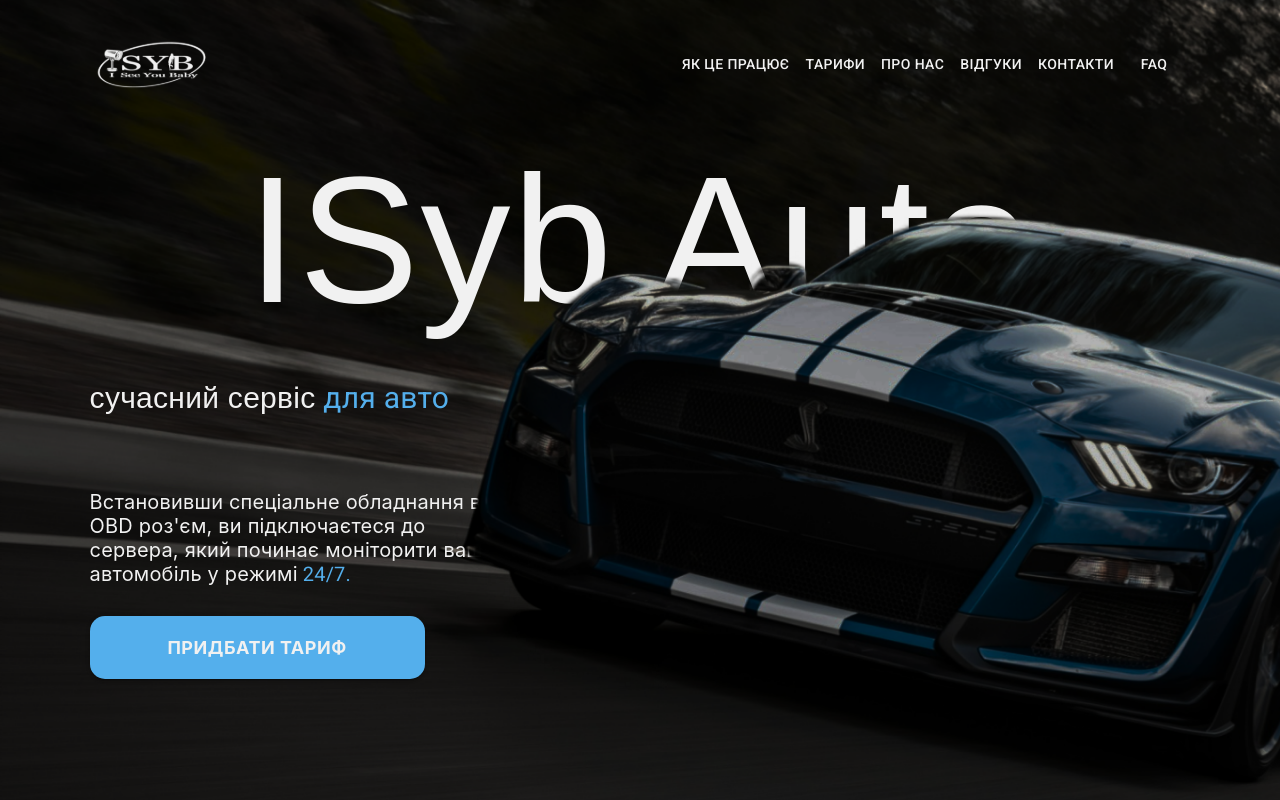
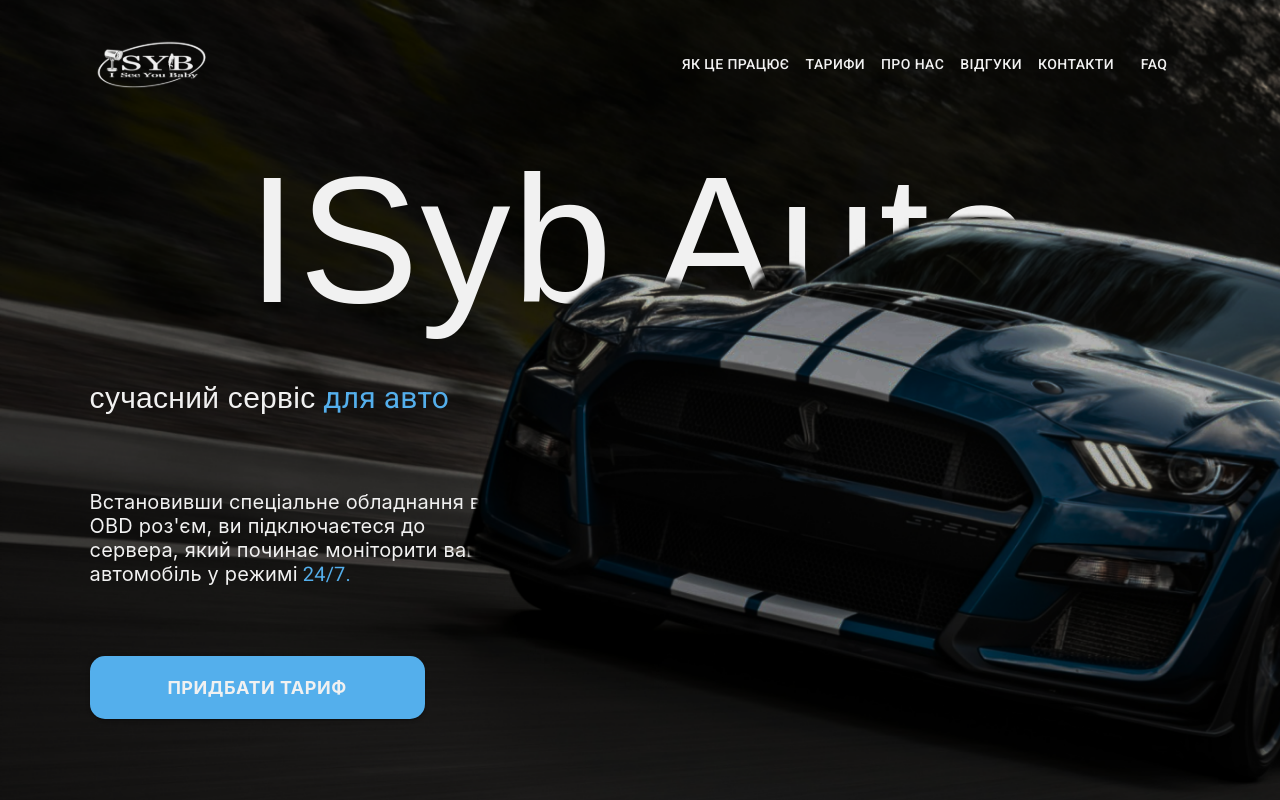
Before and after one commit to TM-OBD/obd_front, a React (Create React App) app in the folder frontend/: page / in a window 1280 px wide. Shown: the top 800 px of the page. Built offline with nearby package versions, Linux system fonts and the light colour scheme; a web font is replaced by a local one.

Commit message:
add hover on button TitleBlock

```diff
--- a/frontend/src/components/Body/TitleBlock.js
+++ b/frontend/src/components/Body/TitleBlock.js
@@ -1,3 +1,172 @@
+// import * as React from "react";
+// import Box from "@mui/material/Box";
+// import Grid from "@mui/material/Grid";
+// import { Typography } from "@mui/material";
+// import Button from "@mui/material/Button";
+// import Car from "../../images/Main/Car.png";
+// import Background from "../../images/Main/Background.png";
+// import "../../index.css";
+// import styled from "@emotion/styled";
+
+// const Container = styled(Box)`
+//   position: relative;
+//   width: 100%;
+//   padding: 105px 7% 0 7%;
+//   min-height: 100vh;
+
+//   @media (max-width: 1000px) {
+//     background-image: url(${Background});
+//     background-size: cover;
+//     background-position: center;
+//   }
+// `;
+
+// const CarImage = styled.img`
+//   width: 100%;
+
+//   @media (max-width: 1000px) {
+//     display: none;
+//   }
+// `;
+
+// const BackgroundImage = styled.img`
+//   width: 100%;
+
+//   @media (max-width: 1000px) {
+//     display: none;
+//   }
+// `;
+
+// const StyledButton = styled(Button)`
+//   cursor: pointer;
+//   position: relative;
+//   z-index: 100;
+//   &:hover {
+//     background-color: #0040FF !important;
+//   }
+// `;
+
+
+// function TitleBlock() {
+//   return (
+//     <Container>
+//       <Box
+//         sx={{
+//           position: "relative",
+//           zIndex: 3,
+//         }}
+//       >
+//         <Grid
+//           container
+//           flexDirection={"column"}
+//           sx={{
+//             position: "relative",
+//           }}
+//         >
+//           <Grid item>
+//             <Typography
+//               fontWeight={"400"}
+//               component="h1"
+// 				  fontSize={{ lg: "180px", md: "120px", sm: "90px", xs: "60px"}}
+//               sx={{
+//                 display: "flex",
+//                 justifyContent: "center",
+//                 width: "100%",
+//                 color: (theme) => theme.palette.primary.main,
+//                 fontFamily: "'Unbounded', sans-serif",
+//               }}
+//             >
+//               ISyb Auto
+//             </Typography>
+//           </Grid>
+//           <Grid item>
+//             <Typography
+//               fontFamily={"Unbounded, sans-serif"}
+//               fontWeight={"400"}
+// 				  fontSize={{ lg: "30px", md: "30px", sm: "25px", xs: "20px"}}
+//               sx={{
+//                 color: (theme) => theme.palette.primary.main,
+//               }}
+//               display={"inline"}
+//             >
+//               сучасний сервіс
+//               <span style={{ color: "#54AFEC" }}>	для авто</span>
+//             </Typography>
+//           </Grid>
+//           <Grid item marginTop={{ lg: "70px", md: "50px", sm: "40px", xs: "30px"}}>
+//             <Typography
+//               fontFamily={"Inter, sans-serif"}
+//               fontWeight={"400"}
+//               fontSize={{ lg: "20px", md: "18px", sm: "16px", xs: "14px"}}
+//               lineHeight={{ lg: "120%", sm: "110%",}}
+//               sx={{
+//                 color: (theme) => theme.palette.primary.main,
+//               }}
+//               display={"inline"}
+//             >
+//               Встановивши спеціальне обладнання в <br />
+//               OBD роз'єм, ви підключаєтеся до <br />
+//               сервера, який починає моніторити ваш <br />
+//               автомобіль у режимі
+//               <span style={{ color: "#54AFEC", }}>	24/7.</span>
+//             </Typography>
+//           </Grid>
+//           <Grid
+//             item
+//             style={{
+// 				  marginTop: "30px",
+// 				  "@media (minWidth:600px)": {
+// 				  marginTop: "40px",
+// 				  },
+// 				  "@media (minWidth:900px)": {
+// 				  marginTop: "50px",
+// 				  },
+// 				  "@media (minWidth:1200px)": {
+// 				  marginTop: "70px",
+// 				  },
+//             }}
+//           >
+//             <StyledButton
+//               variant="contained"
+//               sx={{
+//                 borderRadius: "15px",
+// 					 padding: { lg: "24px 50px", sm: "18px 30px", xs: "14px 20px"},
+               //  width: "335px",
+               //  height: "63px",
+//                 background: "#54AFEC",
+//                 fontFamily: "Inter, sans-serif",
+//                 fontWeight: "700",
+//                 fontSize: "18px",
+//                 color: "#f1f1f1",
+//               }}
+//             >
+//               Придбати тариф
+//             </StyledButton>
+//           </Grid>
+//         </Grid>
+//       </Box>
+//       <Grid container className="main-block__image _ibg">
+//         <BackgroundImage
+//           className="background-all"
+//           src={Background}
+//           alt="Background"
+//           width={"100%"}
+//           loading="lazy"
+//         />
+// 			<CarImage
+//           className="background-car"
+//           src={Car}
+//           alt="Background"
+//           width={"100%"}
+//           loading="lazy"
+//         />
+//       </Grid>
+//     </Container>
+//   );
+// }
+
+// export default TitleBlock;
+
 import * as React from "react";
 import Box from "@mui/material/Box";
 import Grid from "@mui/material/Grid";
@@ -38,13 +207,34 @@
 `;
 
 const StyledButton = styled(Button)`
+  cursor: pointer;
+  position: relative;
+  z-index: 100;
+  margin-top: 70px;
+  background-color: #54afec;
+  color: #f1f1f1;
+  font-family: Inter, sans-serif;
+  font-weight: 700;
+  font-size: 18px;
+  width: 335px;
+  height: 63px;
+  border-radius: 15px;
+  padding: 14px 20px;
+  &:hover {
+    background-color: #0040ff !important;
+  }
 
-  cursor: pointer;
+  @media (min-width:600px): {
+ 	margin-top: 40px,
+  },
 
-  &:hover {
-    background-color: #0040FF !important;
-  }
-`
+  @media (min-width:900px): {
+ 	margin-top: 50px,
+  },
+  @media (min-width:1200px): {
+ 	margin-top: 70px,
+  },
+`;
 
 function TitleBlock() {
   return (
@@ -66,7 +256,7 @@
             <Typography
               fontWeight={"400"}
               component="h1"
-				  fontSize={{ lg: "180px", md: "120px", sm: "90px", xs: "60px"}}
+              fontSize={{ lg: "180px", md: "120px", sm: "90px", xs: "60px" }}
               sx={{
                 display: "flex",
                 justifyContent: "center",
@@ -82,22 +272,25 @@
             <Typography
               fontFamily={"Unbounded, sans-serif"}
               fontWeight={"400"}
-				  fontSize={{ lg: "30px", md: "30px", sm: "25px", xs: "20px"}}
+              fontSize={{ lg: "30px", md: "30px", sm: "25px", xs: "20px" }}
               sx={{
                 color: (theme) => theme.palette.primary.main,
               }}
               display={"inline"}
             >
               сучасний сервіс
-              <span style={{ color: "#54AFEC" }}>	для авто</span>
+              <span style={{ color: "#54AFEC" }}> для авто</span>
             </Typography>
           </Grid>
-          <Grid item marginTop={{ lg: "70px", md: "50px", sm: "40px", xs: "30px"}}>
+          <Grid
+            item
+            marginTop={{ lg: "70px", md: "50px", sm: "40px", xs: "30px" }}
+          >
             <Typography
               fontFamily={"Inter, sans-serif"}
               fontWeight={"400"}
-              fontSize={{ lg: "20px", md: "18px", sm: "16px", xs: "14px"}}
-              lineHeight={{ lg: "120%", sm: "110%",}}
+              fontSize={{ lg: "20px", md: "18px", sm: "16px", xs: "14px" }}
+              lineHeight={{ lg: "120%", sm: "110%" }}
               sx={{
                 color: (theme) => theme.palette.primary.main,
               }}
@@ -107,43 +300,12 @@
               OBD роз'єм, ви підключаєтеся до <br />
               сервера, який починає моніторити ваш <br />
               автомобіль у режимі
-              <span style={{ color: "#54AFEC", }}>	24/7.</span>
+              <span style={{ color: "#54AFEC" }}> 24/7.</span>
             </Typography>
-          </Grid>
-          <Grid
-            item
-            style={{
-				  marginTop: "30px",
-				  "@media (minWidth:600px)": {
-				  marginTop: "40px",
-				  },
-				  "@media (minWidth:900px)": {
-				  marginTop: "50px",
-				  },
-				  "@media (minWidth:1200px)": {
-				  marginTop: "70px",
-				  },
-            }}
-          >
-            <StyledButton
-              variant="contained"
-              sx={{
-                borderRadius: "15px",
-					 padding: { lg: "24px 50px", sm: "18px 30px", xs: "14px 20px"},
-                width: "335px",
-                height: "63px",
-                background: "#54AFEC",
-                fontFamily: "Inter, sans-serif",
-                fontWeight: "700",
-                fontSize: "18px",
-                color: "#f1f1f1",
-              }}
-            >
-              Придбати тариф
-            </StyledButton>
           </Grid>
         </Grid>
       </Box>
+      <StyledButton variant="contained">Придбати тариф</StyledButton>
       <Grid container className="main-block__image _ibg">
         <BackgroundImage
           className="background-all"
@@ -152,7 +314,7 @@
           width={"100%"}
           loading="lazy"
         />
-			<CarImage
+        <CarImage
           className="background-car"
           src={Car}
           alt="Background"
--- a/frontend/src/index.css
+++ b/frontend/src/index.css
@@ -38,7 +38,7 @@
 }
 
 ._ibg .background-car {
-	z-index: 4;
+	z-index: 3;
 }
 
 .main-block__image {
```
